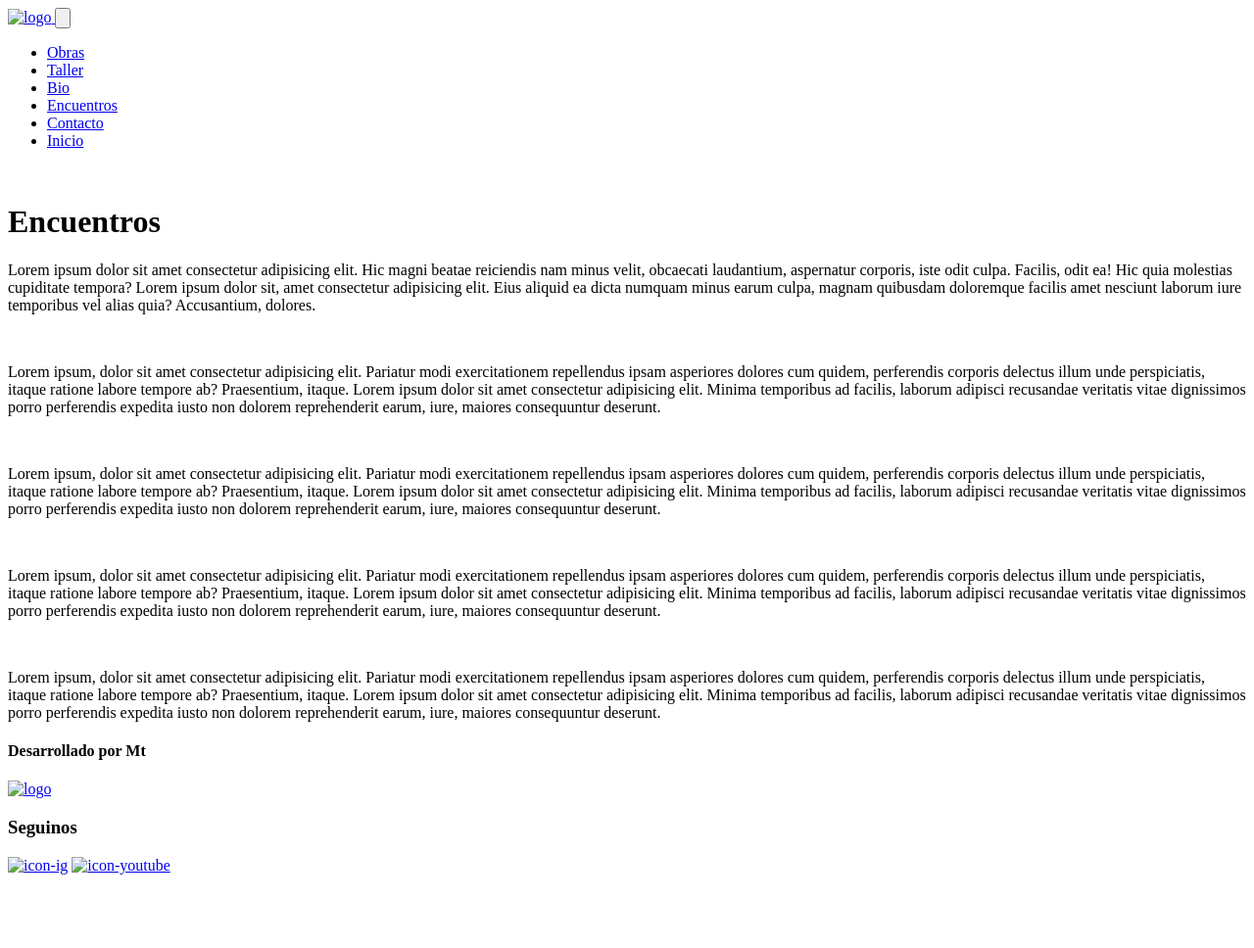
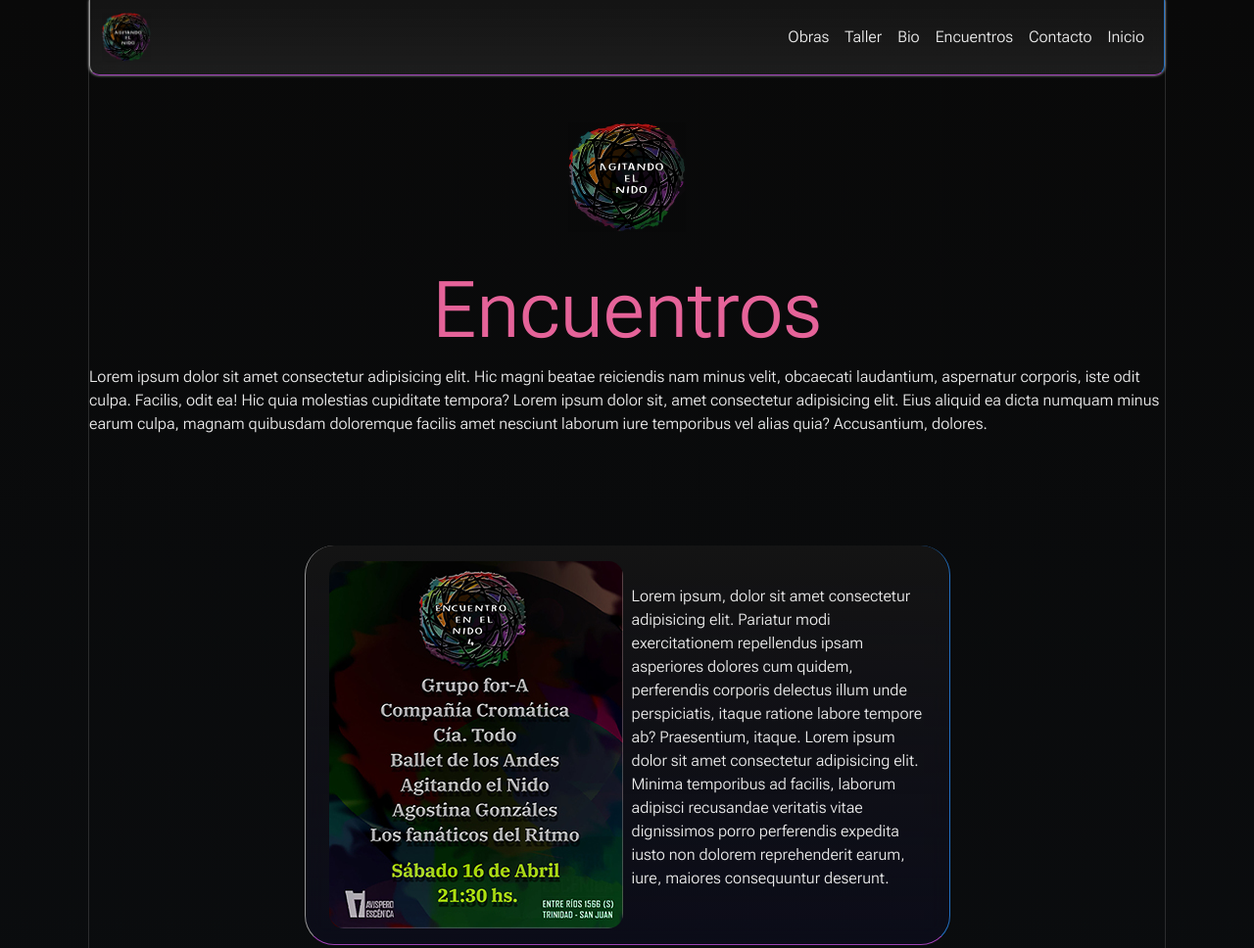
Before and after one commit to MatiasTello87/agitando-el-nido, a website: page pages/encuentros.html in a window 1280 px wide. Shown: the top 968 px of the page at 98% size. Before the commit the page ends 901 px from the top, so only its background shows below. Drawn offline with nearby package versions, Linux system fonts and the light colour scheme; the site is published under a folder, as on GitHub Pages, so addresses that start at the root find nothing.

Commit message:
ruteo en contcto

```diff
--- a/pages/contacto.html
+++ b/pages/contacto.html
@@ -8,10 +8,10 @@
     <!--animación con aos-->
     <link href="https://unpkg.com/aos@2.3.1/dist/aos.css" rel="stylesheet">
     <!--link de bottstrap-->
-    <link rel="stylesheet" href="/libs/bootstrap-dist/css/bootstrap.min.css">
+    <link rel="stylesheet" href="../libs/bootstrap-dist/css/bootstrap.min.css">
     <!--link de css-->
-    <link rel="stylesheet" href="/css/estilos.css">
-    <link rel="icon" href="/assets/icons/logo-2.ico">
+    <link rel="stylesheet" href="../css/estilos.css">
+    <link rel="icon" href="../assets/icons/logo-2.ico">
 
 </head>
 <body>
@@ -19,12 +19,12 @@
 <header>
     <nav class="navbar navbar-expand-lg contenedor-transparente">
         <div class="container-fluid">
-        <a class="navbar-brand" href="/index.html">
-            <img class="logo-header" src="/assets/icons/logo-2.png" alt="logo">
+        <a class="navbar-brand" href="../index.html">
+            <img class="logo-header" src="../assets/icons/logo-2.png" alt="logo">
         </a>
         <button class="navbar-toggler" type="button" data-bs-toggle="collapse" data-bs-target="#navbarNav" aria-controls="navbarNav" aria-expanded="false" aria-label="Toggle navigation">
             <span class="">
-                <img src="/assets/icons/hamburger.png" alt="">
+                <img src="../assets/icons/hamburger.png" alt="">
             </span>
         </button>
         <div class="collapse navbar-collapse" id="navbarNav">
@@ -45,7 +45,7 @@
                 <a class="nav-link" href="contacto.html">Contacto</a>
             </li>
             <li class="nav-item">
-                <a class="nav-link" href="/index.html">Inicio</a>
+                <a class="nav-link" href="../index.html">Inicio</a>
             </li>
             </ul>
         </div>
@@ -54,7 +54,7 @@
 </header>
     <main>
         <div class="container-logo-titulos">
-            <img class="logo-big" src="/assets/icons/logo-2.png" alt="">
+            <img class="logo-big" src="../assets/icons/logo-2.png" alt="">
             <h1 class="tittle tittle-contacto"data-aos="fade-left" data-aos-duration="3000">Contacto</h1>
         </div>
         <form class="container-form" action="procesar.php" name="contacto" method="post">
@@ -99,14 +99,14 @@
     </main>
     <footer>
         <h4>Desarrollado por Mt</h4>
-        <a href="/index.html"><img class="footer-logo" src="/assets/icons/logo-2.png" alt="logo"></a>
+        <a href="../index.html"><img class="footer-logo" src="../assets/icons/logo-2.png" alt="logo"></a>
         <div class="redes">
             <h3>Seguinos</h3>
-            <a target="_blank" href="https://www.instagram.com/agitando_el_nido/"><img  class="footer-icon" src="/assets/icons/icono-de-instagram-colorido.png" alt="icon-ig"></a>
-            <a target="_blank" href="https://www.youtube.com/channel/UCu-ccm0jKSlv8WVDpk6585A"><img class="footer-icon--youtube" src="/assets/icons/youtube-icon.svg" alt="icon-youtube"></a>
+            <a target="_blank" href="https://www.instagram.com/agitando_el_nido/"><img  class="footer-icon" src="../assets/icons/icono-de-instagram-colorido.png" alt="icon-ig"></a>
+            <a target="_blank" href="https://www.youtube.com/channel/UCu-ccm0jKSlv8WVDpk6585A"><img class="footer-icon--youtube" src="../assets/icons/youtube-icon.svg" alt="icon-youtube"></a>
         </div>
     </footer>
-<script src="/libs/bootstrap-dist/js/bootstrap.min.js"></script>
+<script src="../libs/bootstrap-dist/js/bootstrap.min.js"></script>
 <!--link de aos-->
 <script src="https://unpkg.com/aos@2.3.1/dist/aos.js"></script>
 <script>
--- a/pages/encuentros.html
+++ b/pages/encuentros.html
@@ -8,22 +8,22 @@
     <!--animación con aos-->
     <link href="https://unpkg.com/aos@2.3.1/dist/aos.css" rel="stylesheet">
     <!--link de bottstrap-->
-    <link rel="stylesheet" href="/libs/bootstrap-dist/css/bootstrap.min.css">
+    <link rel="stylesheet" href="../libs/bootstrap-dist/css/bootstrap.min.css">
     <!--link de css-->
-    <link rel="stylesheet" href="/css/estilos.css">
-    <link rel="icon" href="/assets/icons/logo-2.ico">
+    <link rel="stylesheet" href="../css/estilos.css">
+    <link rel="icon" href="../assets/icons/logo-2.ico">
 </head>
 <body>
 <!--Header de bootstrap-->
 <header>
     <nav class="navbar navbar-expand-lg contenedor-transparente">
         <div class="container-fluid">
-        <a class="navbar-brand" href="/index.html">
-            <img class="logo-header" src="/assets/icons/logo-2.png" alt="logo">
+        <a class="navbar-brand" href="../index.html">
+            <img class="logo-header" src="../assets/icons/logo-2.png" alt="logo">
         </a>
         <button class="navbar-toggler" type="button" data-bs-toggle="collapse" data-bs-target="#navbarNav" aria-controls="navbarNav" aria-expanded="false" aria-label="Toggle navigation">
             <span class="">
-                <img src="/assets/icons/hamburger.png" alt="">
+                <img src="../assets/icons/hamburger.png" alt="">
             </span>
         </button>
         <div class="collapse navbar-collapse" id="navbarNav">
@@ -44,7 +44,7 @@
                 <a class="nav-link" href="contacto.html">Contacto</a>
             </li>
             <li class="nav-item">
-                <a class="nav-link" href="/index.html">Inicio</a>
+                <a class="nav-link" href="../index.html">Inicio</a>
             </li>
             </ul>
         </div>
@@ -53,26 +53,26 @@
 </header>
     <main>
         <div class="container-logo-titulos">
-            <img class="logo-big" src="/assets/icons/logo-2.png" alt="">
+            <img class="logo-big" src="../assets/icons/logo-2.png" alt="">
             <h1 class="tittle tittle-encuentros"data-aos="fade-left" data-aos-duration="3000">Encuentros</h1>
         </div>
             <p class="text-encuentros">Lorem ipsum dolor sit amet consectetur adipisicing elit. Hic magni beatae reiciendis nam minus velit, obcaecati laudantium, aspernatur corporis, iste odit culpa. Facilis, odit ea! Hic quia molestias cupiditate tempora? Lorem ipsum dolor sit, amet consectetur adipisicing elit. Eius aliquid ea dicta numquam minus earum culpa, magnam quibusdam doloremque facilis amet nesciunt laborum iure temporibus vel alias quia? Accusantium, dolores.</p>
         </div>
         <section class="flex-encuentros">
             <div class="flex-encuentros-items"data-aos="zoom-out-down" data-aos-duration="3000">
-                <img src="/assets/img/Encuentro-4.jpg" alt="">
+                <img src="../assets/img/Encuentro-4.jpg" alt="">
                 <p>Lorem ipsum, dolor sit amet consectetur adipisicing elit. Pariatur modi exercitationem repellendus ipsam asperiores dolores cum quidem, perferendis corporis delectus illum unde perspiciatis, itaque ratione labore tempore ab? Praesentium, itaque. Lorem ipsum dolor sit amet consectetur adipisicing elit. Minima temporibus ad facilis, laborum adipisci recusandae veritatis vitae dignissimos porro perferendis expedita iusto non dolorem reprehenderit earum, iure, maiores consequuntur deserunt.</p>
             </div>
             <div class="flex-encuentros-items"data-aos="zoom-out-down" data-aos-duration="3000">
-                <img src="/assets/img/Encuentro-3.jpg" alt="">
+                <img src="../assets/img/Encuentro-3.jpg" alt="">
                 <p>Lorem ipsum, dolor sit amet consectetur adipisicing elit. Pariatur modi exercitationem repellendus ipsam asperiores dolores cum quidem, perferendis corporis delectus illum unde perspiciatis, itaque ratione labore tempore ab? Praesentium, itaque. Lorem ipsum dolor sit amet consectetur adipisicing elit. Minima temporibus ad facilis, laborum adipisci recusandae veritatis vitae dignissimos porro perferendis expedita iusto non dolorem reprehenderit earum, iure, maiores consequuntur deserunt.</p>
             </div>
             <div class="flex-encuentros-items"data-aos="zoom-out-down" data-aos-duration="3000">
-                <img src="/assets/img/Encuentro-2.jpg" alt="">
+                <img src="../assets/img/Encuentro-2.jpg" alt="">
                 <p>Lorem ipsum, dolor sit amet consectetur adipisicing elit. Pariatur modi exercitationem repellendus ipsam asperiores dolores cum quidem, perferendis corporis delectus illum unde perspiciatis, itaque ratione labore tempore ab? Praesentium, itaque. Lorem ipsum dolor sit amet consectetur adipisicing elit. Minima temporibus ad facilis, laborum adipisci recusandae veritatis vitae dignissimos porro perferendis expedita iusto non dolorem reprehenderit earum, iure, maiores consequuntur deserunt.</p>
             </div>
             <div class="flex-encuentros-items"data-aos="zoom-out-down" data-aos-duration="3000">
-                <img src="/assets/img/Encuentro en el nido.jpg" alt="">
+                <img src="../assets/img/Encuentro en el nido.jpg" alt="">
                 <p>Lorem ipsum, dolor sit amet consectetur adipisicing elit. Pariatur modi exercitationem repellendus ipsam asperiores dolores cum quidem, perferendis corporis delectus illum unde perspiciatis, itaque ratione labore tempore ab? Praesentium, itaque. Lorem ipsum dolor sit amet consectetur adipisicing elit. Minima temporibus ad facilis, laborum adipisci recusandae veritatis vitae dignissimos porro perferendis expedita iusto non dolorem reprehenderit earum, iure, maiores consequuntur deserunt.</p>
             </div>
 
@@ -80,14 +80,14 @@
     </main>
     <footer>
         <h4>Desarrollado por Mt</h4>
-        <a href="/index.html"><img class="footer-logo" src="/assets/icons/logo-2.png" alt="logo"></a>
+        <a href="../index.html"><img class="footer-logo" src="../assets/icons/logo-2.png" alt="logo"></a>
         <div class="redes">
             <h3>Seguinos</h3>
-            <a target="_blank" href="https://www.instagram.com/agitando_el_nido/"><img  class="footer-icon" src="/assets/icons/icono-de-instagram-colorido.png" alt="icon-ig"></a>
-            <a target="_blank" href="https://www.youtube.com/channel/UCu-ccm0jKSlv8WVDpk6585A"><img class="footer-icon--youtube" src="/assets/icons/youtube-icon.svg" alt="icon-youtube"></a>
+            <a target="_blank" href="https://www.instagram.com/agitando_el_nido/"><img  class="footer-icon" src="../assets/icons/icono-de-instagram-colorido.png" alt="icon-ig"></a>
+            <a target="_blank" href="https://www.youtube.com/channel/UCu-ccm0jKSlv8WVDpk6585A"><img class="footer-icon--youtube" src="../assets/icons/youtube-icon.svg" alt="icon-youtube"></a>
         </div>
     </footer>
-<script src="/libs/bootstrap-dist/js/bootstrap.min.js"></script>
+<script src="../libs/bootstrap-dist/js/bootstrap.min.js"></script>
 <!--link de aos-->
 <script src="https://unpkg.com/aos@2.3.1/dist/aos.js"></script>
 <script>
```
Also changed, not shown: pages/taller.html (+1 -1 lines).
